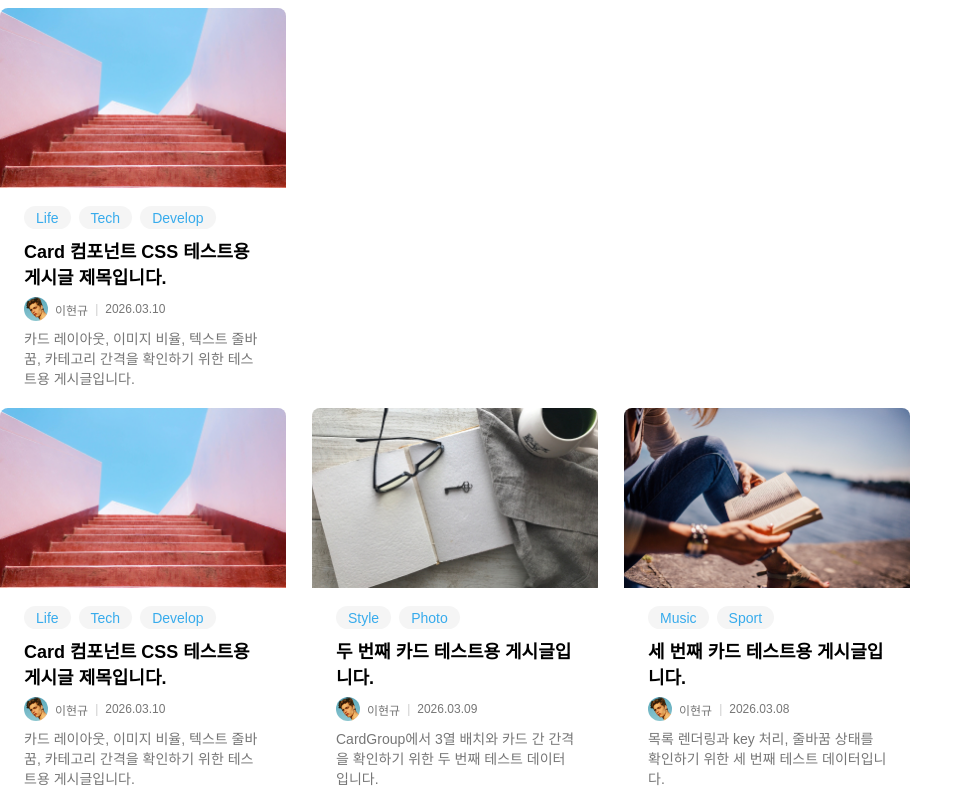
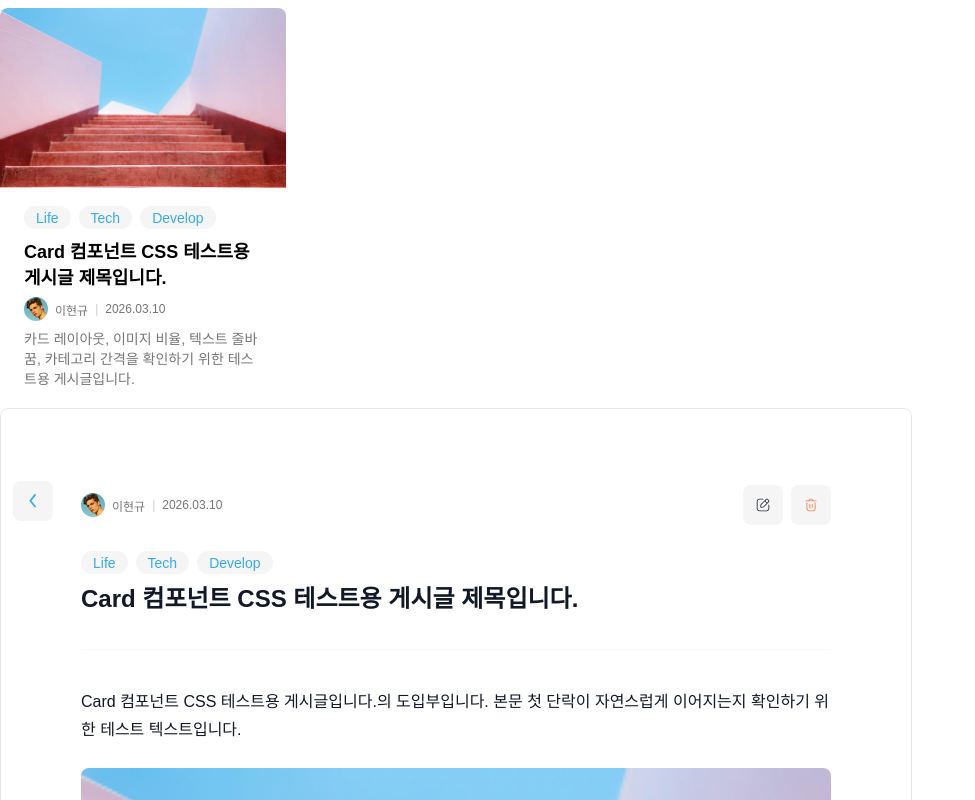
Before and after one commit to lhk0721/wenivBlog, a React (Vite) app in the folder app/: page / in a window 1280 px wide. Shown: the part 2647-3447 px from the top of the page, without its empty margins (0-975 px from the left). Built offline with nearby package versions, Linux system fonts and the light colour scheme; a web font is replaced by a local one.

Commit message:
Post 컴포넌트 구현

```diff
--- a/app/src/App.jsx
+++ b/app/src/App.jsx
@@ -40,6 +40,7 @@ import Banner from './components/Banner/Banner.jsx'
 import About from './components/about/About.jsx'
 import Card from './components/card/Card.jsx'
 import Account from './components/wrap/Account.jsx'
+import Post from './components/post/Post.jsx'
 import { AuthProvider } from './contexts/AuthContext.jsx'
 import postImg1 from './assets/images/post-img1.png'
 import postImg2 from './assets/images/post-img2.png'
@@ -67,6 +68,25 @@ const getRandomPostImage = () => {
     return postImages[randomIndex]
 }
 
+const createUserContents = (title) => ([
+    {
+        id: 1,
+        type: 'text',
+        content: `${title}의 도입부입니다. 본문 첫 단락이 자연스럽게 이어지는지 확인하기 위한 테스트 텍스트입니다.`,
+    },
+    {
+        id: 2,
+        type: 'image',
+        src: getRandomPostImage(),
+        alt: `${title} 본문 이미지`,
+    },
+    {
+        id: 3,
+        type: 'text',
+        content: '이미지 아래에 이어지는 본문입니다. 텍스트와 이미지가 섞인 게시글 레이아웃을 검증하기 위한 예시 데이터입니다.',
+    },
+])
+
 const mockArticle = {
     id: 1,
     dateString: '2026-03-10',
@@ -78,6 +98,7 @@ const mockArticle = {
         { id: 7, name: 'Develop' },
     ],
     description: '카드 레이아웃, 이미지 비율, 텍스트 줄바꿈, 카테고리 간격을 확인하기 위한 테스트용 게시글입니다.',
+    userContents: createUserContents('Card 컴포넌트 CSS 테스트용 게시글입니다.'),
 }
 
 const articleList = [
@@ -92,6 +113,7 @@ const articleList = [
             { id: 6, name: 'Photo' },
         ],
         description: 'CardGroup에서 3열 배치와 카드 간 간격을 확인하기 위한 두 번째 테스트 데이터입니다.',
+        userContents: createUserContents('두 번째 카드 테스트용 게시글입니다.'),
     },
     {
         id: 3,
@@ -103,6 +125,7 @@ const articleList = [
             { id: 5, name: 'Sport' },
         ],
         description: '목록 렌더링과 key 처리, 줄바꿈 상태를 확인하기 위한 세 번째 테스트 데이터입니다.',
+        userContents: createUserContents('세 번째 카드 테스트용 게시글입니다.'),
     },
     {
         id: 4,
@@ -114,6 +137,7 @@ const articleList = [
             { id: 4, name: 'Music' },
         ],
         description: '카드 그룹 두 번째 행 시작 지점을 확인하기 위한 네 번째 테스트 데이터입니다.',
+        userContents: createUserContents('네 번째 카드 테스트용 게시글입니다.'),
     },
     {
         id: 5,
@@ -125,6 +149,7 @@ const articleList = [
             { id: 7, name: 'Develop' },
         ],
         description: '여러 줄 카드 배치와 본문 길이 차이를 확인하기 위한 다섯 번째 테스트 데이터입니다.',
+        userContents: createUserContents('다섯 번째 카드 테스트용 게시글입니다.'),
     },
     {
         id: 6,
@@ -136,6 +161,7 @@ const articleList = [
             { id: 5, name: 'Sport' },
         ],
         description: '카드 썸네일 랜덤 이미지 적용 상태를 확인하기 위한 여섯 번째 테스트 데이터입니다.',
+        userContents: createUserContents('여섯 번째 카드 테스트용 게시글입니다.'),
     },
     {
         id: 7,
@@ -147,6 +173,7 @@ const articleList = [
             { id: 7, name: 'Develop' },
         ],
         description: '마지막 카드가 단독 열에 배치될 때 레이아웃이 자연스러운지 보기 위한 일곱 번째 테스트 데이터입니다.',
+        userContents: createUserContents('일곱 번째 카드 테스트용 게시글입니다.'),
     },
 ]
 
@@ -250,6 +277,11 @@ function App() {
 
                 <Card article={mockArticle} />
 
+                {/* temp: Post 컴포넌트 테스트 */}
+                <Post
+                    article = {mockArticle}
+                />
+
                 <CardGroup
                     articleList={articleList}
                 />
--- a/app/src/assets/styles/global.css
+++ b/app/src/assets/styles/global.css
@@ -110,3 +110,7 @@ li {
     padding: 0;
     list-style: none;
 }
+
+hr {
+    margin: 0;
+}
--- a/app/src/assets/styles/variables.css
+++ b/app/src/assets/styles/variables.css
@@ -15,7 +15,7 @@
     --color-bg-dim: rgba(0, 0, 0, 0.35);
 
     --color-border-default: #e5e7eb;
-    --color-border-subtle: rgba(249, 249, 249, 0.3);
+    --color-border-subtle: rgba(249, 249, 249, 1);
 
     --color-action-primary: #37abec;
     --color-action-danger: #f37c4b;
--- a/app/src/components/Banner/Banner.jsx
+++ b/app/src/components/Banner/Banner.jsx
@@ -22,7 +22,7 @@ export default function Banner({variant, postDay, postMonth, postWeekday}){
                     <p className={Styles.divider}>
                     React & Node
                     </p>
-                    <h2>My BLOG</h2>
+                    <h2 className={Styles.title}>My BLOG</h2>
                     <p className={Styles.description}>Lorem, ipsum dolor sit amet consectetur adipisicing elit. Iste error quibusdam ipsa quis quidem doloribus eos, dolore ea iusto impedit!</p>
                 </div>
             </div>}
--- a/app/src/components/Banner/Banner.module.css
+++ b/app/src/components/Banner/Banner.module.css
@@ -36,7 +36,7 @@
     font-size: var(--font-size-lg-plus);
 }
 
-h2{
+.title{
     margin-top: 0.8rem;
     margin-bottom: 2.5rem;
     font-size: var(--font-size-xxxl);
--- a/app/src/components/author/Author.jsx
+++ b/app/src/components/author/Author.jsx
@@ -1,18 +1,21 @@
 import Styles from './Author.module.css'
 import { useAuth } from '../../contexts/AuthContext.jsx'
+import defaultProfileImage from '../../assets/images/noimg.png'
 
 export default function Author({ dateString }){
     const { currentUser } = useAuth()
-    const postDate = dateString.replaceAll('-','.');
+    const postDate = dateString ? dateString.replaceAll('-', '.') : '날짜 미정'
+    const authorName = currentUser?.name ?? '작성자 미정'
+    const profileImage = currentUser?.profileImage || defaultProfileImage
 
     return(
         <div className={Styles.meta}>
             <img
-                src={currentUser?.profileImage}
-                alt="Profile image"
+                src={profileImage}
+                alt={authorName}
                 className={Styles.profileImg}
             />
-            <span>{currentUser?.name}</span>
+            <span>{authorName}</span>
             <span className={Styles.divider}>|</span>
             <span>{postDate}</span>
         </div>
--- a/app/src/components/categories/Categories.jsx
+++ b/app/src/components/categories/Categories.jsx
@@ -19,7 +19,7 @@ Categories
 */
 
 
-export default function Categories({ categories, theme = 'default', groupWidth, className = '', listClassName = '' }) {
+export default function Categories({ categories = [], theme = 'default', groupWidth, className = '', listClassName = '' }) {
     return (
         <div className={`categoryGroup ${className}`.trim()} style={{ width: groupWidth }}>
             <ul className={`${Styles.categoryList} ${listClassName}`.trim()}>
--- /dev/null
+++ b/app/src/components/post/Post.jsx
@@ -0,0 +1,92 @@
+import Author from '../author/Author'
+import Button from '../buttons/Button'
+import Styles from './Post.module.css'
+import modify from '../../assets/icons/icon-modify.svg'
+import activeModify from '../../assets/icons/icon-modify-white.svg'
+import _delete from '../../assets/icons/icon-delete-white.svg'
+import activeDelete from '../../assets/icons/icon-delete-white-1.svg'
+import Categories from '../categories/Categories'
+import arrowLeft from '../../assets/icons/ArrowLeft.svg'
+import activeArrowLeft from '../../assets/icons/ArrowLeft-white.svg'
+
+export default function Post({ article }){
+    const userContents = article?.userContents ?? []
+    const categories = article?.Categories ?? []
+    const dateString = article?.dateString
+    const title = article?.title ?? '제목이 없는 게시글입니다.'
+    const hasArticle = Boolean(article)
+
+    return(
+        <div className={Styles.container}>
+            <Button
+                size={'sm'}
+                variant={'subtle-primary'}
+                icon={arrowLeft}
+                activeIcon={activeArrowLeft}
+                className={Styles.backButton}
+            />
+            <header className={Styles.header}>
+                {dateString ? (
+                    <Author
+                        dateString={dateString}
+                    />
+                ) : (
+                    <div />
+                )}
+                <div className={Styles.action}>
+                    <Button
+                        size={'sm'}
+                        variant={'subtle-primary'}
+                        icon={modify}
+                        activeIcon={activeModify}
+                    />
+                    <Button
+                        size={'sm'}
+                        variant={'subtle-negative'}
+                        icon={_delete}
+                        activeIcon={activeDelete}
+                    />
+                </div>
+            </header>
+            <Categories
+                categories={categories}
+                theme={'positive'}
+                className={Styles.categories}
+            />
+            <main className={Styles.main}>
+                <h2 className={Styles.title}>{title}</h2>
+            </main>
+            <hr className={Styles.divider}/>
+            <div className={Styles.userContents}>
+                {!hasArticle && (
+                    <p className={Styles.contentText}>
+                        표시할 게시글 데이터가 아직 없습니다.
+                    </p>
+                )}
+                {hasArticle && userContents.length === 0 && (
+                    <p className={Styles.contentText}>
+                        본문 내용이 아직 없습니다.
+                    </p>
+                )}
+                {userContents.map((content) => {
+                    if (content.type === 'image') {
+                        return (
+                            <img
+                                key={content.id}
+                                src={content.src}
+                                alt={content.alt ?? '본문 이미지'}
+                                className={Styles.contentImage}
+                            />
+                        )
+                    }
+
+                    return (
+                        <p key={content.id} className={Styles.contentText}>
+                            {content.content}
+                        </p>
+                    )
+                })}
+            </div>
+        </div>
+    )
+}
--- /dev/null
+++ b/app/src/components/post/Post.module.css
@@ -0,0 +1,89 @@
+.container{
+    position: relative;
+    width: 100%;
+    max-width: 91.2rem;
+    padding: 2.4rem;
+    border: solid 1px var(--color-border-default, #d9d9d9);
+    border-radius: var(--radius-md);
+    background-color: var(--color-bg-canvas, #fff);
+    box-sizing: border-box;
+
+    display: flex;
+    flex-direction: column;
+    /* gap: 2.4rem; */
+    padding: 7.6rem 8rem;
+
+}
+
+.backButton{
+    position: absolute;
+    top: 7.2rem;
+    left: 1.2rem;
+}
+
+.header{
+    display: flex;
+    justify-content: space-between;
+    align-items: center;
+    margin-bottom: 2.6rem;
+}
+
+.action{
+    display: flex;
+    gap: 0.8rem;
+}
+
+.backButton:active{
+    transform: translateX(-1px) !important;
+}
+
+.categories{
+    align-self: flex-start;
+    margin-bottom: 1.3rem;
+}
+
+.action{
+    display: flex;
+    align-items: center;
+}
+
+.divider{
+    width: 100%;
+    border: 0;
+    border-top: 1px solid var(--color-border-subtle);
+    margin-bottom: 3.8rem;
+}
+
+.main{
+    display: flex;
+    flex-direction: column;
+    gap: 1.6rem;
+}
+
+.title{
+    font-size: var(--font-size-xl-plus);
+    font-weight: var(--font-weight-bold);
+    line-height: var(--line-height-normal);
+    color: var(--color-text-primary);
+    margin-bottom: 3.8rem;
+    line-height: 1;
+}
+
+.userContents{
+    display: flex;
+    flex-direction: column;
+    gap: 2.4rem;
+}
+
+.contentText{
+    font-size: var(--font-size-md);
+    line-height: var(--line-height-relaxed);
+    color: var(--color-text-primary);
+}
+
+.contentImage{
+    width: 100%;
+    display: block;
+    border-radius: var(--radius-md);
+    border-color: var(--color-border-subtle);
+}
```
Also changed, not shown: app/src/assets/icons/ArrowLeft-white.svg (added), app/src/assets/icons/ArrowLeft.svg (added).
